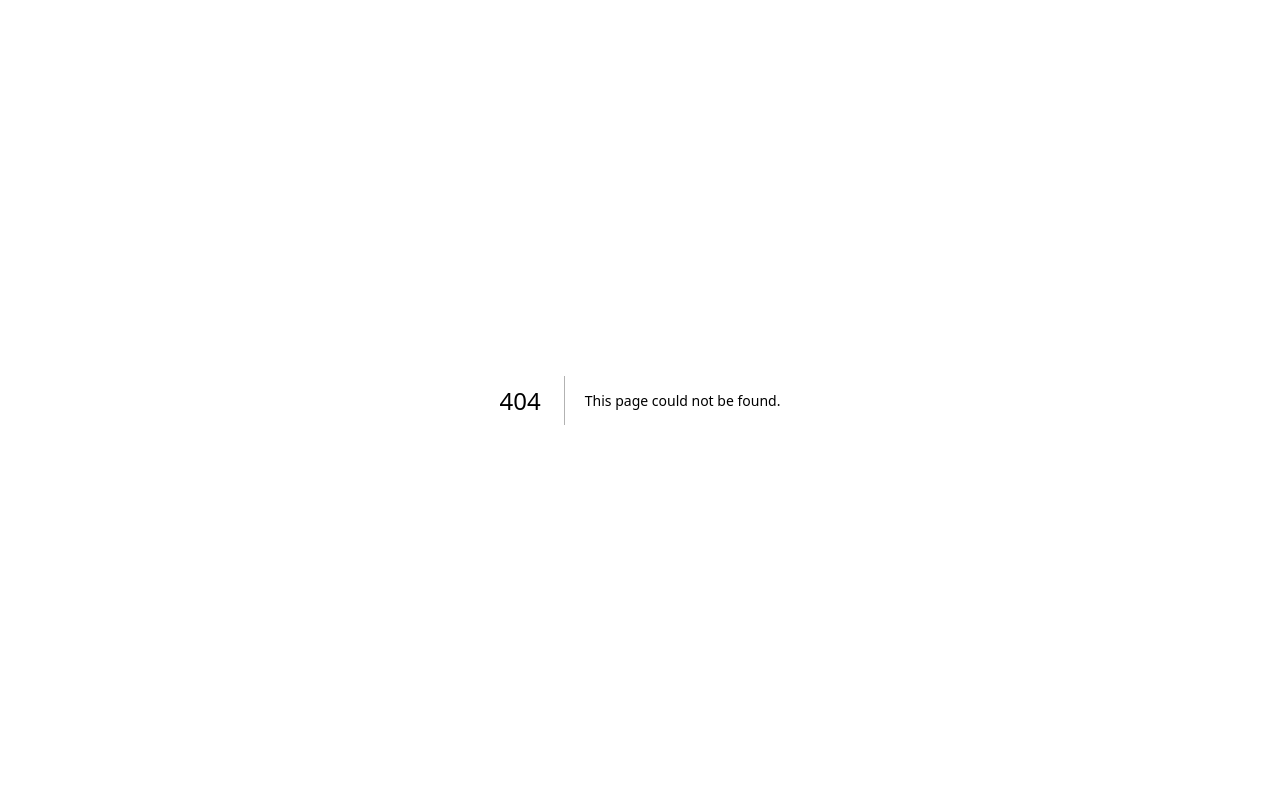
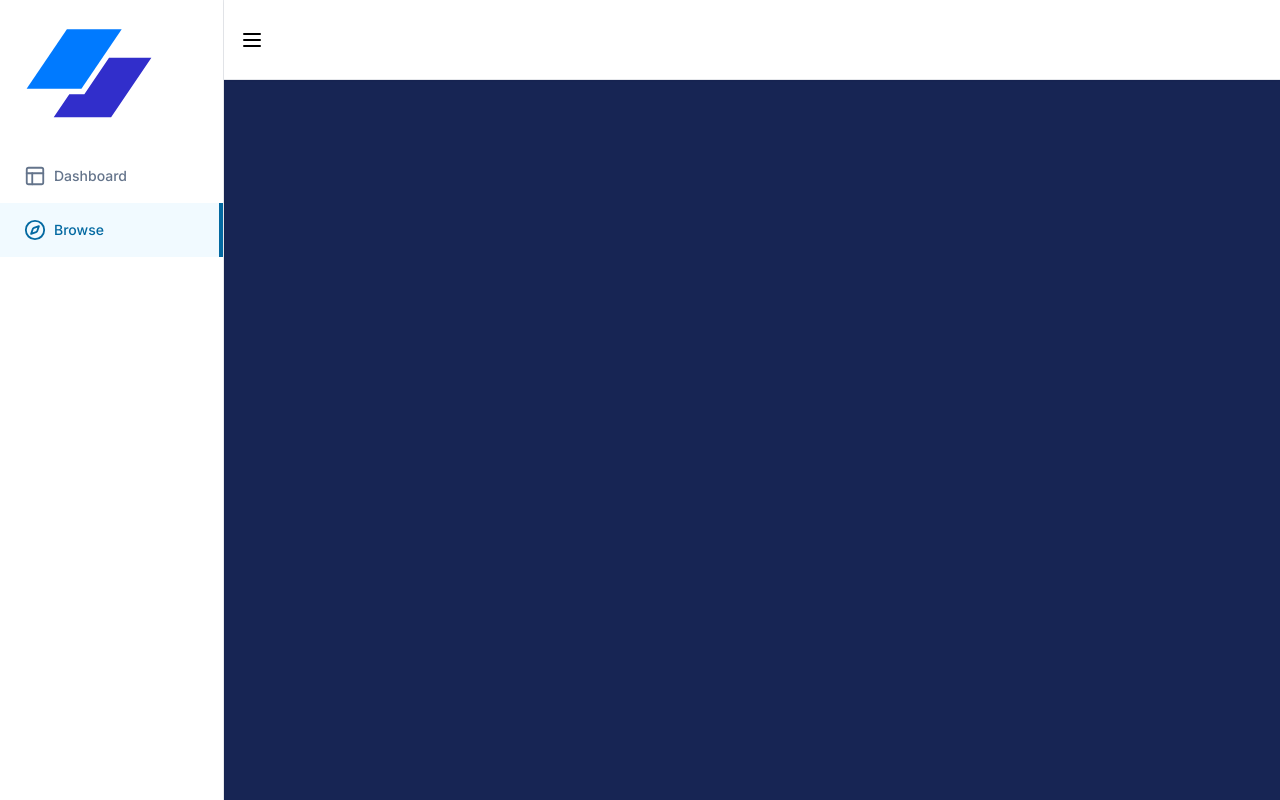
Before and after one commit to 0xJozeth/coursestack, a Next.js app: page /search in a window 1280 px wide. Before the commit this address had no page. Built offline with nearby package versions, Linux system fonts and the light colour scheme.

Commit message:
add routing, layouts, sidebar and navbar elements

```diff
--- /dev/null
+++ b/app/(dashboard)/(routes)/search/page.tsx
@@ -0,0 +1,5 @@
+const SearchPage = () => {
+  return <div>Search Page</div>;
+};
+
+export default SearchPage;
--- /dev/null
+++ b/app/(dashboard)/_components/logo.tsx
@@ -0,0 +1,12 @@
+import Image from "next/image";
+
+export const Logo = () => {
+    return (
+        <Image
+            height={130}
+            width={130}
+            alt="logo"
+            src="/logo.svg"
+        />
+    )
+}
--- /dev/null
+++ b/app/(dashboard)/_components/mobile-sidebar.tsx
@@ -0,0 +1,5 @@
+import { Menu } from "lucide-react";
+
+export const MobileSidebar = () => {
+  return <Menu />;
+};
--- /dev/null
+++ b/app/(dashboard)/_components/navbar.tsx
@@ -0,0 +1,9 @@
+import { MobileSidebar } from "./mobile-sidebar";
+
+export const Navbar = () => {
+  return (
+    <div className="p-4 border-b h-full flex items-center bg-white shadow-sm">
+      <MobileSidebar />
+    </div>
+  );
+};
--- /dev/null
+++ b/app/(dashboard)/_components/sidebar-item.tsx
@@ -0,0 +1,51 @@
+"use client";
+
+import { cn } from "@/lib/utils";
+import { LucideIcon } from "lucide-react";
+import { usePathname, useRouter } from "next/navigation";
+
+interface SidebarItemProps {
+  icon: LucideIcon;
+  label: string;
+  href: string;
+}
+
+export const SidebarItem = ({ icon: Icon, label, href }: SidebarItemProps) => {
+  const pathname = usePathname();
+  const router = useRouter();
+
+  const isActive =
+    (pathname === "/" && href === "/") ||
+    pathname === href ||
+    pathname?.startsWith(`${href}/`);
+
+  const onClick = () => {
+    router.push(href);
+  };
+
+  return (
+    <button
+      onClick={onClick}
+      type="button"
+      className={cn(
+        "flex items-ceneter gap-x-2 text-slate-500 text-sm font-[500] pl-6 transitiona-all hover:text-slate-600 hover:bg-slate-300/20",
+        isActive &&
+          "text-sky-700 bg-sky-200/20 hover:bg-sky-200/20 hover:text-sky-700"
+      )}
+    >
+      <div className="flex items-center gap-x-2 py-4">
+        <Icon
+          size={22}
+          className={cn("text-slate-500", isActive && "text-sky-700")}
+        />
+        {label}
+      </div>
+      <div
+        className={cn(
+          "ml-auto opacity-0 border-2 border-sky-700 h-full transition-all",
+          isActive && "opacity-100"
+        )}
+      />
+    </button>
+  );
+};
--- /dev/null
+++ b/app/(dashboard)/_components/sidebar-routes.tsx
@@ -0,0 +1,34 @@
+"use client";
+
+import { Layout, Compass } from "lucide-react";
+import { SidebarItem } from "./sidebar-item";
+
+const guestRoutes = [
+  {
+    icon: Layout,
+    label: "Dashboard",
+    href: "/",
+  },
+  {
+    icon: Compass,
+    label: "Browse",
+    href: "/search",
+  },
+];
+
+export const SidebarRoutes = () => {
+  const routes = guestRoutes;
+
+  return (
+    <div className="flex flex-col w-full">
+      {routes.map((route) => (
+        <SidebarItem
+          key={route.href}
+          icon={route.icon}
+          label={route.label}
+          href={route.href}
+        />
+      ))}
+    </div>
+  );
+};
--- /dev/null
+++ b/app/(dashboard)/_components/sidebar.tsx
@@ -0,0 +1,17 @@
+import { Logo } from "./logo";
+import { SidebarRoutes } from "./sidebar-routes";
+
+const Sidebar = () => {
+  return (
+    <div className="h-full border-r flex flex-col overflow-y-auto bg-white shadow-sm">
+      <div className="p-6">
+        <Logo />
+      </div>
+      <div className="flex flex-col w-full">
+        <SidebarRoutes />
+      </div>
+    </div>
+  );
+};
+
+export default Sidebar;
--- /dev/null
+++ b/app/(dashboard)/layout.tsx
@@ -0,0 +1,18 @@
+import { Navbar } from "./_components/navbar";
+import Sidebar from "./_components/sidebar";
+
+const DashboardLayout = ({ children }: { children: React.ReactNode }) => {
+  return (
+    <div className="h-full bg-blue-950">
+      <div className="h-[80px] md:pl-56 fixed inset-y-0 w-full z-50">
+        <Navbar />
+      </div>
+      <div className="hidden md:flex h-full w-56 flex-col fixed inset-y-0 z- 50">
+        <Sidebar />
+      </div>
+      <main className="md:pl-56 h-full">{children}</main>
+    </div>
+  );
+};
+
+export default DashboardLayout;
```
Also changed, not shown: public/logo.png (added), public/logo.svg (added).
